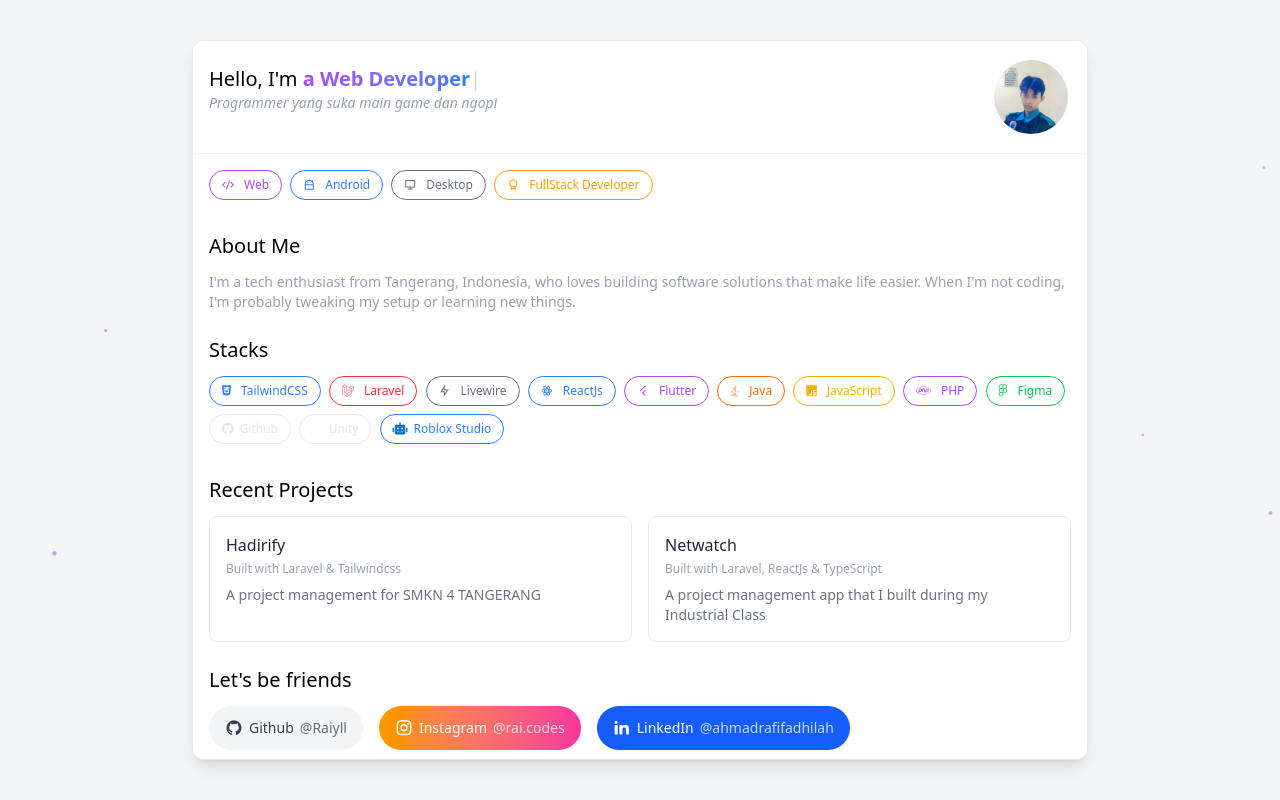
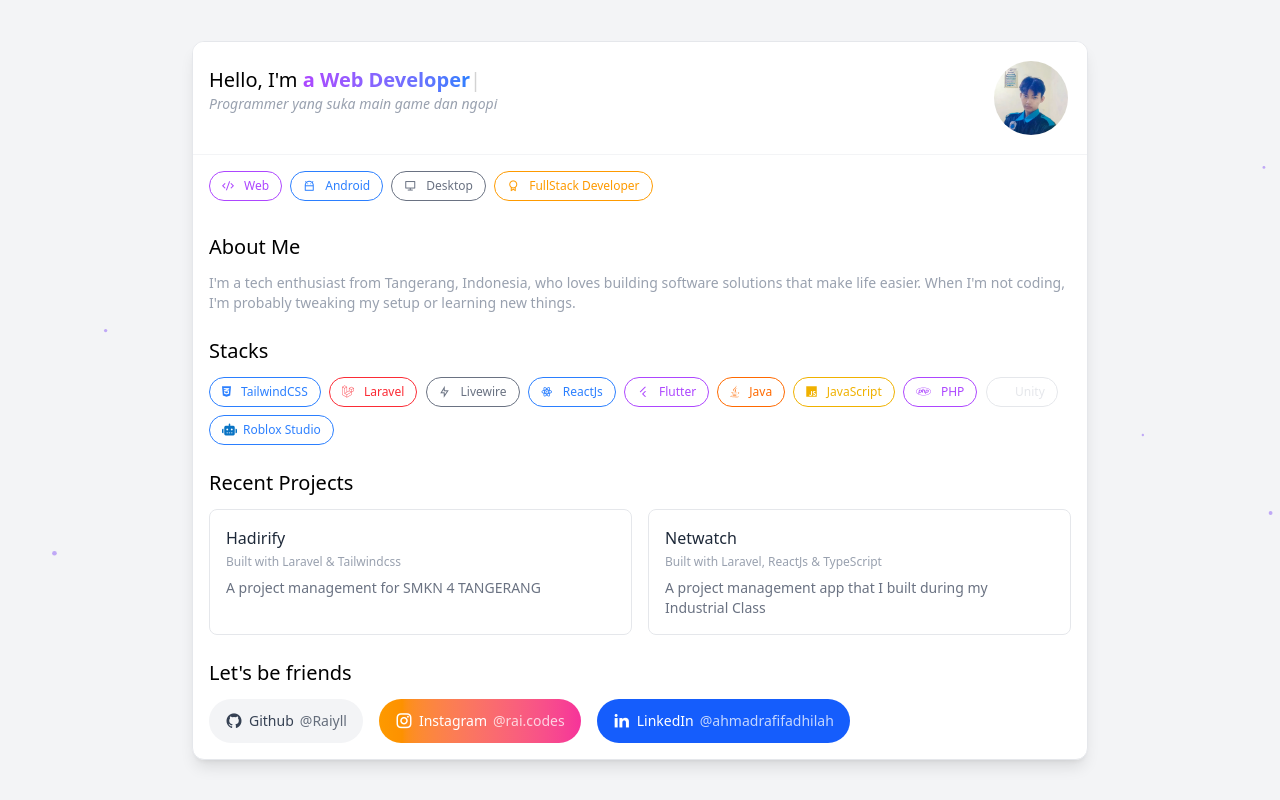
Before and after one commit to Raiyll/new-portfolio, a plain HTML site: page index.html in a window 1280 px wide. Drawn offline with nearby package versions, Linux system fonts and the light colour scheme.

Commit message:
Update Stacks

```diff
--- a/index.html
+++ b/index.html
@@ -126,8 +126,6 @@
                         <span class="tag-badge inline-flex items-center gap-x-1.5 py-1.5 px-3 rounded-full text-xs font-medium border border-orange-500 text-orange-500 dark:text-orange-400"><i class="fa-brands fa-java mr-1"></i>Java</span>
                         <span class="tag-badge inline-flex items-center gap-x-1.5 py-1.5 px-3 rounded-full text-xs font-medium border border-yellow-500 text-yellow-500 dark:text-yellow-400"><i class="fa-brands fa-js mr-1"></i>JavaScript</span>
                         <span class="tag-badge inline-flex items-center gap-x-1.5 py-1.5 px-3 rounded-full text-xs font-medium border border-purple-500 text-purple-500 dark:text-purple-400"><i class="fa-brands fa-php mr-1"></i>PHP</span>
-                        <span class="tag-badge inline-flex items-center gap-x-1.5 py-1.5 px-3 rounded-full text-xs font-medium border border-green-500 text-green-500 dark:text-green-400"><i class="fa-brands fa-figma mr-1"></i>Figma</span>
-                        <span class="tag-badge inline-flex items-center gap-x-1.5 py-1.5 px-3 rounded-full text-xs font-medium border border-gray-200 text-gray-200 dark:text-neutral-200"><i class="fa-brands fa-github"></i>Github</span>
                         <span class="tag-badge inline-flex items-center gap-x-1.5 py-1.5 px-3 rounded-full text-xs font-medium border border-gray-200 text-gray-200 dark:text-neutral-200"><i class="fa-brands fa-unity" style="color: #ffffff;"></i>Unity</span>
                         <span class="tag-badge inline-flex items-center gap-x-1.5 py-1.5 px-3 rounded-full text-xs font-medium border border-blue-500 text-blue-500 dark:text-blue-400"><i class="fa-solid fa-robot" style="color: #0873c4;"></i></i>Roblox Studio</span>
                     </div>
```
